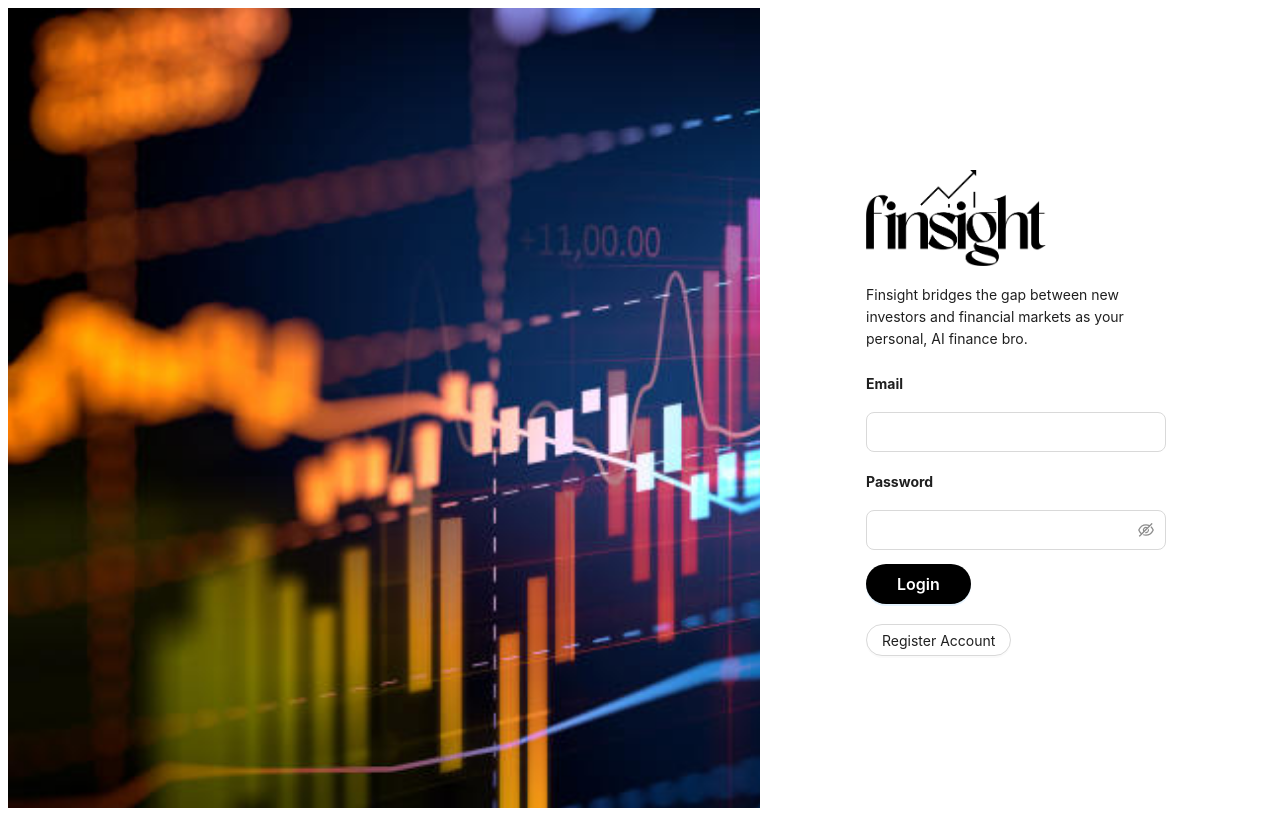
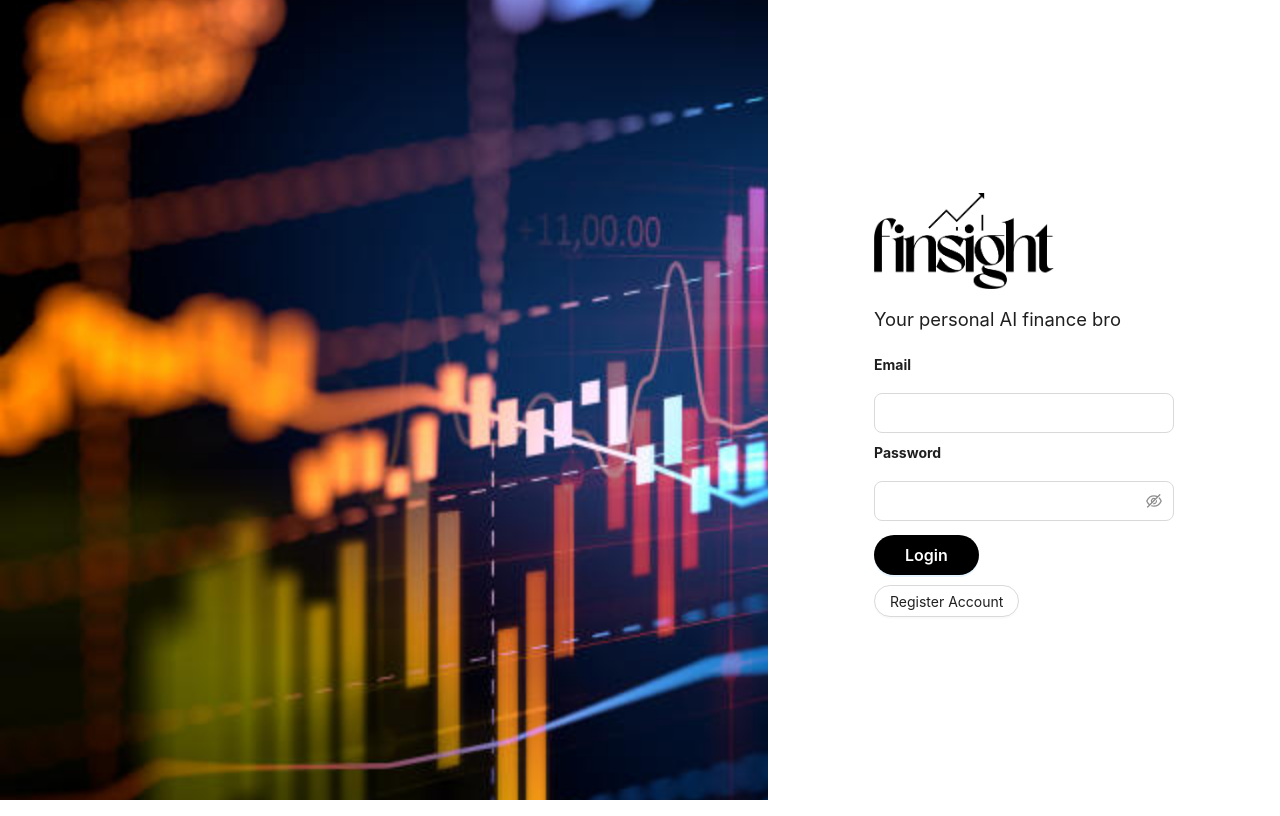
Before and after one commit to charlestang06/finsight, a React (Create React App) app in the folder web-app/: page / in a window 1280 px wide. Built offline with nearby package versions, Linux system fonts and the light colour scheme; no server answers.

Commit message:
Various styling things

```diff
--- a/web-app/src/Authorization/Login.css
+++ b/web-app/src/Authorization/Login.css
@@ -1,5 +1,10 @@
+html {
+  margin: 0;
+}
+
 body {
     overflow-x: hidden;
+    margin: 0;
   }
   .login {
     height: 100vh;
--- a/web-app/src/Authorization/LoginView/LoginView.jsx
+++ b/web-app/src/Authorization/LoginView/LoginView.jsx
@@ -69,8 +69,8 @@ function LoginView(props) {
                     size="large"
                     onFinish={login}
                 >
-                    <p className="padded-text">
-                    Finsight bridges the gap between new investors and financial markets as your personal, AI finance bro.
+                    <p className="padded-text" style={{fontSize: "1.15rem", margin: "12px 0"}}>
+                    Your personal AI finance bro
                     </p>
                     {tab === 1 ?
                         <Form.Item
--- a/web-app/src/Components/Company/Company.js
+++ b/web-app/src/Components/Company/Company.js
@@ -222,11 +222,13 @@ function Company() {
                                                 </div>
                                             ))}
 
-                                            {messageHistory.length % 2 === 0 ? <Typewriter
+                                            {analysis.length == 0 || messageHistory.length % 2 === 0 ? <Typewriter
                                                 options={{
-                                                    strings: ['...'],
+                                                    strings: ['Beep boop beep boop, generating...'],
                                                     autoStart: true,
                                                     loop: true,
+                                                    delay: 50,
+                                                    deleteSpeed: 0,
                                                     }}
                                                 /> : <></>}
                                         </div>
--- a/web-app/src/Components/Navbar/Navbar.css
+++ b/web-app/src/Components/Navbar/Navbar.css
@@ -42,3 +42,7 @@
     display: flex;
     align-items: center;
 }
+
+.ant-form-item {
+    margin-bottom: 0 !important;
+}
--- a/web-app/src/Components/Navbar/Navbar.js
+++ b/web-app/src/Components/Navbar/Navbar.js
@@ -113,7 +113,6 @@ function Navbar(props) {
                 display: "flex",
                 alignItems: "center",
                 backgroundColor: "white",
-                height: "10vh",
             }}
         >
             <div className="logo-container" onClick={() => navigate("/dashboard")}>
@@ -125,7 +124,7 @@ function Navbar(props) {
                 <Form onFinish={sendFavorite} style={{ marginRight: "1rem" }}>
                     <Form.Item>
                         <Input size="large" placeholder=" add to favorites"
-                            style={{ marginRight: "1rem", marginTop: 0 }}
+                            style={{ marginRight: "1rem", marginTop: 0}}
                             prefix={<HeartOutlined />} value={addFavorite}
                             onChange={(e) => { setAddFavorite(e.target.value) }} />
                     </Form.Item>
```
